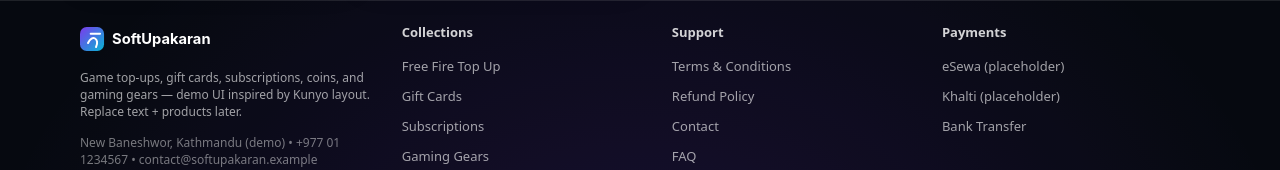
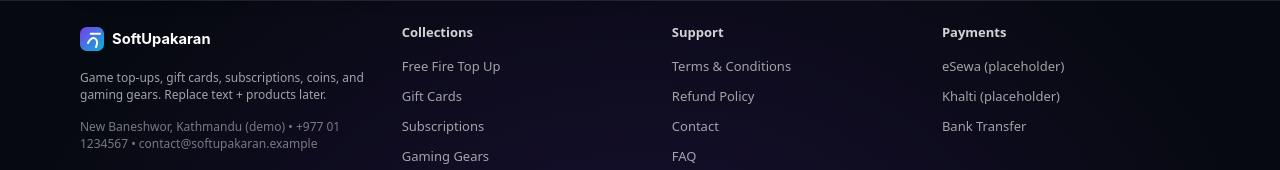
Before and after one commit to Subash107/softupakaran, a plain HTML site: page softupakaran-clickable-slider-8085/category.html in a window 1280 px wide. Shown: the part 549-719 px from the top of the page. Drawn offline with Linux system fonts and the light colour scheme; no server answers; a script that the page names is missing; files whose address does not match are found by name.

Commit message:
Remove demo footer text

```diff
--- a/softupakaran-clickable-slider-8085/category.html
+++ b/softupakaran-clickable-slider-8085/category.html
@@ -55,7 +55,7 @@
 <div>
 <img alt="SoftUpakaran" src="assets/logo.svg" style="height:32px">
 <p class="cardMeta" style="margin-top:10px;max-width:48ch">
-            Game top-ups, gift cards, subscriptions, coins, and gaming gears — demo UI inspired by Kunyo layout.
+            Game top-ups, gift cards, subscriptions, coins, and gaming gears.
             Replace text + products later.
           </p>
 <p class="copy">New Baneshwor, Kathmandu (demo) • +977 01 1234567 • contact@softupakaran.example</p>
```
Also changed, not shown: softupakaran-clickable-slider-8085/index.html (+1 -1 lines), softupakaran-clickable-slider-8085/product.html (+1 -1 lines).
